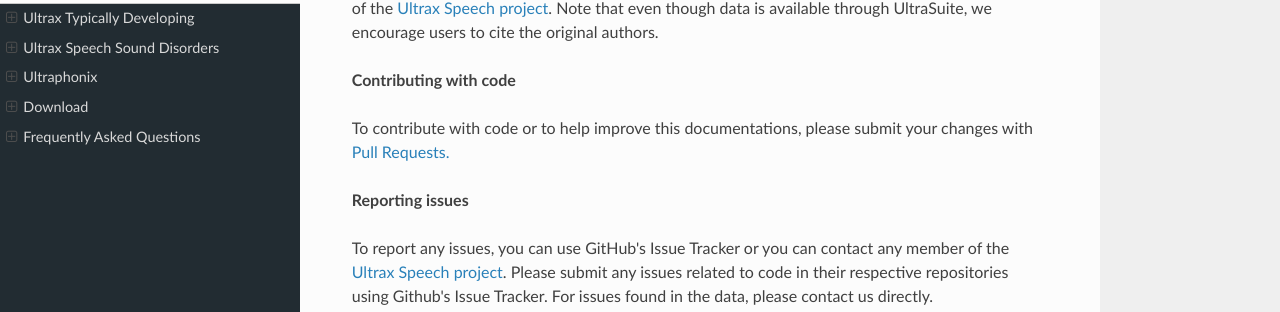
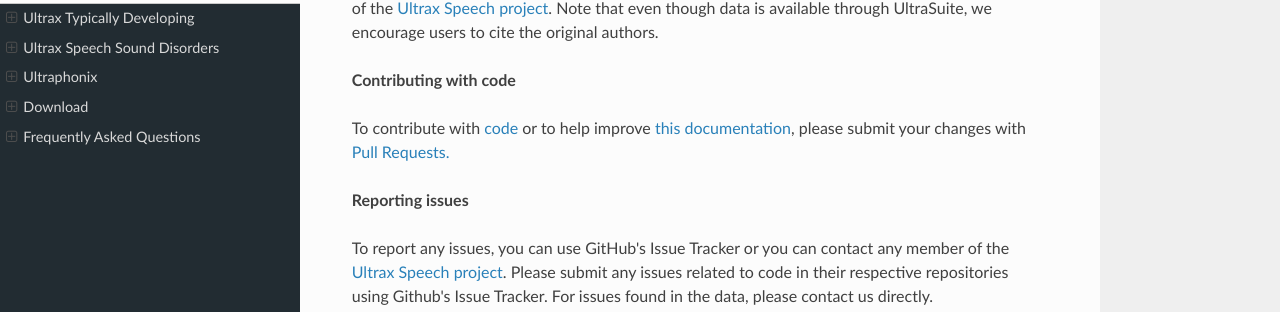
Before and after one commit to UltraSuite/ultrasuite-doc, an MkDocs documentation site: the page built from docs/index.md, in a window 1280 px wide and 900 px high, scrolled down 1220 px. Shown: the part 139-451 px from the top of the window. Built offline with MkDocs 1.6.1, drawn with Linux system fonts in a browser that asks for light colours; nearby versions of some CDN libraries.

Commit message:
Minor improvements

```diff
--- a/docs/index.md
+++ b/docs/index.md
@@ -34,7 +34,7 @@ The current release of UltraSuite has three datasets of ultrasound and audio fro
 
 **Contributing with code**
 
-To contribute with code or to help improve this documentations, please submit your changes with [Pull Requests.](https://help.github.com/articles/about-pull-requests/)
+To contribute with [code](https://github.com/UltraSuite/ultrasuite-tools) or to help improve [this documentation](https://github.com/UltraSuite/ultrasuite-doc), please submit your changes with [Pull Requests.](https://help.github.com/articles/about-pull-requests/)
 
 **Reporting issues**
 
```
Also changed, not shown: docs/download.md (+3 -5 lines).
